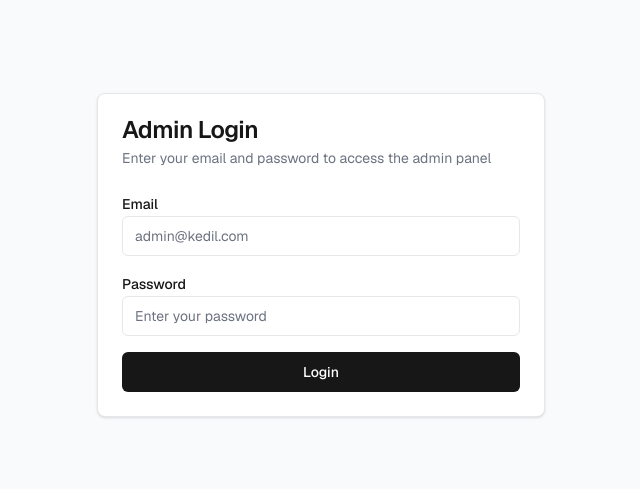
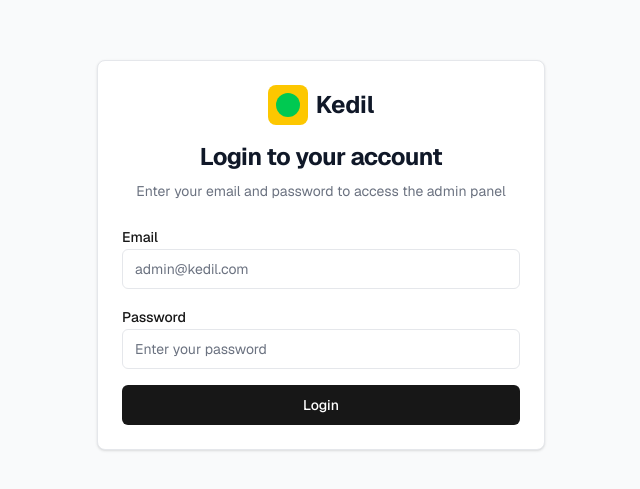
Before and after one commit to KedilMoney/admin-panel, a Next.js app: page /auth/login in a window 1280 px wide. Shown: the part 145-634 px from the top of the page, without its empty margins (319-959 px from the left). Built offline with nearby package versions, Linux system fonts and the light colour scheme; no server answers.

Commit message:
Enhance LoginPage UI with logo and updated header text for improved user experience. Center logo and title for better visual appeal.

```diff
--- a/src/app/auth/login/page.tsx
+++ b/src/app/auth/login/page.tsx
@@ -33,9 +33,25 @@ export default function LoginPage() {
   return (
     <div className="flex min-h-screen items-center justify-center bg-gray-50">
       <Card className="w-full max-w-md">
-        <CardHeader>
-          <CardTitle>Admin Login</CardTitle>
-          <CardDescription>Enter your email and password to access the admin panel</CardDescription>
+        <CardHeader className="text-center space-y-4">
+          {/* Logo Section - Centered */}
+          <div className="flex items-center justify-center gap-2 mb-4">
+            {/* Logo Icon - Yellow bucket with green icon inside */}
+            <div className="relative">
+              {/* Yellow bucket/container */}
+              <div className="w-10 h-10 bg-yellow-400 rounded-lg flex items-center justify-center">
+                {/* Green circular icon inside */}
+                <div className="w-6 h-6 bg-green-500 rounded-full"></div>
+              </div>
+            </div>
+            {/* Kedil Text */}
+            <span className="text-2xl font-bold text-gray-900">Kedil</span>
+          </div>
+
+          <div className="space-y-2">
+            <CardTitle className="text-2xl font-bold text-gray-900">Login to your account</CardTitle>
+            <CardDescription>Enter your email and password to access the admin panel</CardDescription>
+          </div>
         </CardHeader>
         <CardContent>
           <form onSubmit={handleSubmit} className="space-y-4">
```
